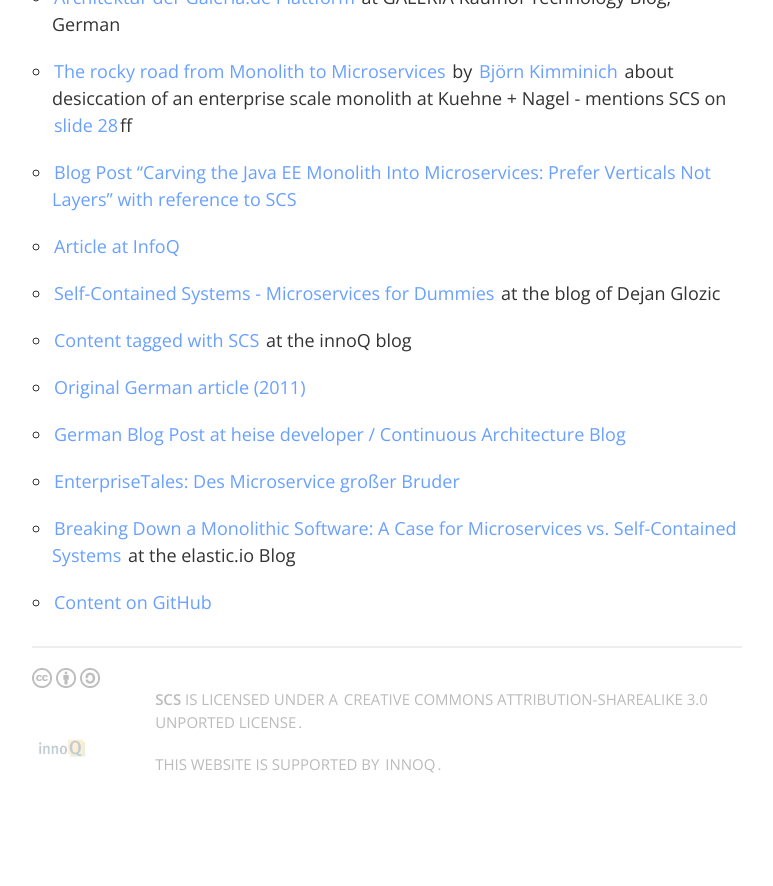
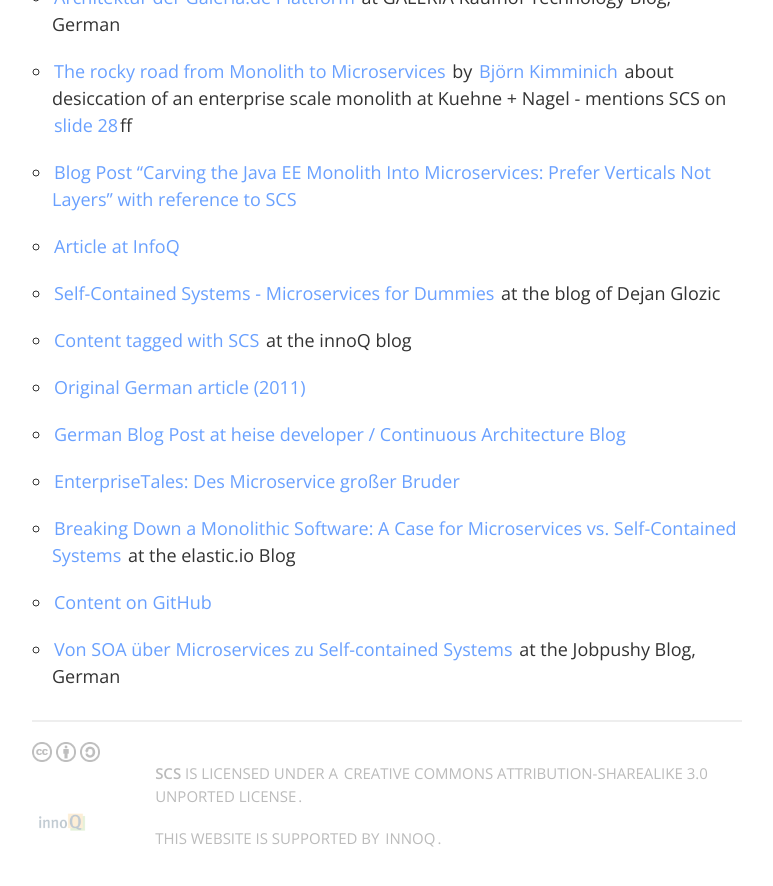
Before and after one commit to innoq/SCS, a Jekyll site: the page built from links.md, in a window 1280 px wide and 900 px high, scrolled down 1148 px. Shown: the top 886 px of the window, without its empty margins (128-901 px from the left). Built offline with Jekyll 4.4.1, drawn with Linux system fonts in a browser that asks for light colours; before the commit the page ends 1974 px from its top, so only the background shows below that.

Commit message:
Add jobpushy link

```diff
--- a/links.md
+++ b/links.md
@@ -65,3 +65,6 @@
 * [Breaking Down a Monolithic Software: A Case for Microservices vs. Self-Contained Systems](http://www.elastic.io/breaking-down-monolith-microservices-and-self-contained-systems/) at the elastic.io Blog
 
 * [Content on GitHub](https://github.com/innoq/SCS)
+
+* [Von SOA über Microservices zu Self-contained Systems](https://www.jobpushy.de/blog/11/self-contained-system-scs-%E2%80%94-architektur-trend)
+  at the Jobpushy Blog, German
```
